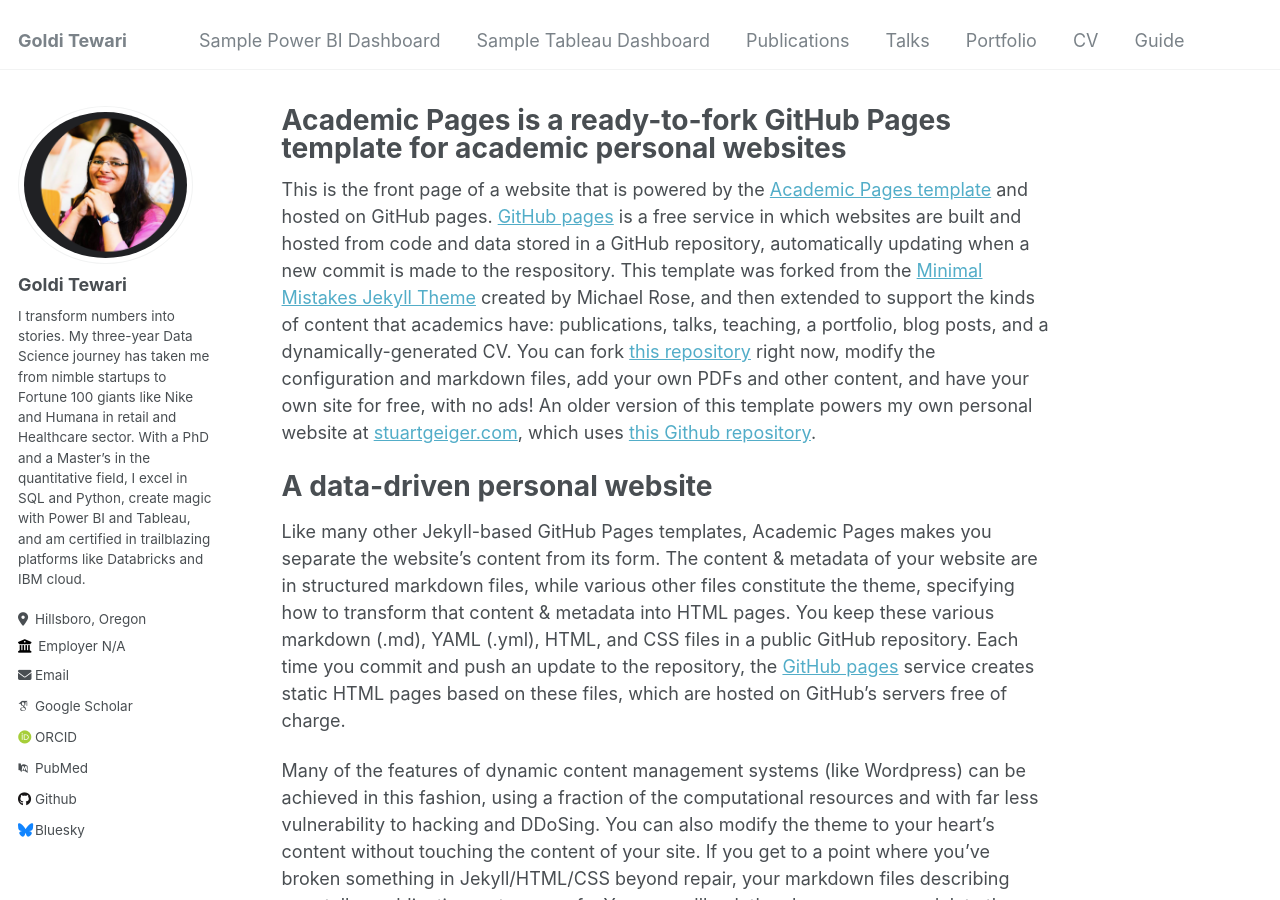
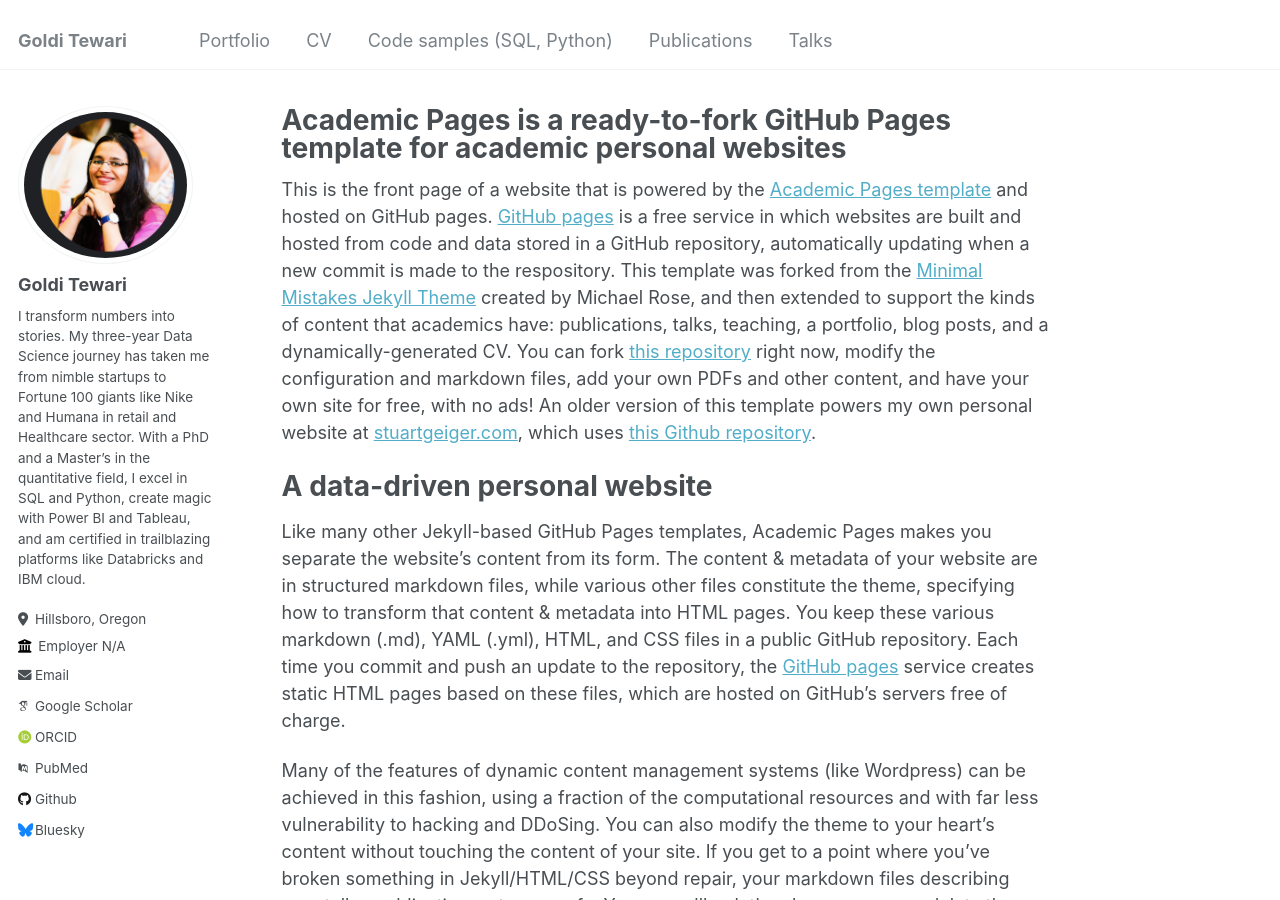
Before and after one commit to golditewari9/golditewari.github.io, a Jekyll site: the page built from _pages/about.md, in a window 1280 px wide and 900 px high. Built offline with Jekyll 4.4.1, drawn with Linux system fonts in a browser that asks for light colours; some web fonts are replaced.

Commit message:
Update navigation.yml

```diff
--- a/_data/navigation.yml
+++ b/_data/navigation.yml
@@ -1,16 +1,5 @@
 # main links links
 main:
-  - title: "Sample Power BI Dashboard"
-    url: /goldipowerbidashboard/
-
-  - title: "Sample Tableau Dashboard"
-    url: /golditableaudashboard/
-
-  - title: "Publications"
-    url: /publications/
-
-  - title: "Talks"
-    url: /talks/
 
   - title: "Portfolio"
     url: /portfolio/
@@ -18,5 +7,11 @@ main:
   - title: "CV"
     url: /cv/
 
-  - title: "Guide"
+  - title: "Code samples (SQL, Python)"
     url: /markdown/
+
+  - title: "Publications"
+    url: /publications/
+
+  - title: "Talks"
+    url: /talks/
```
